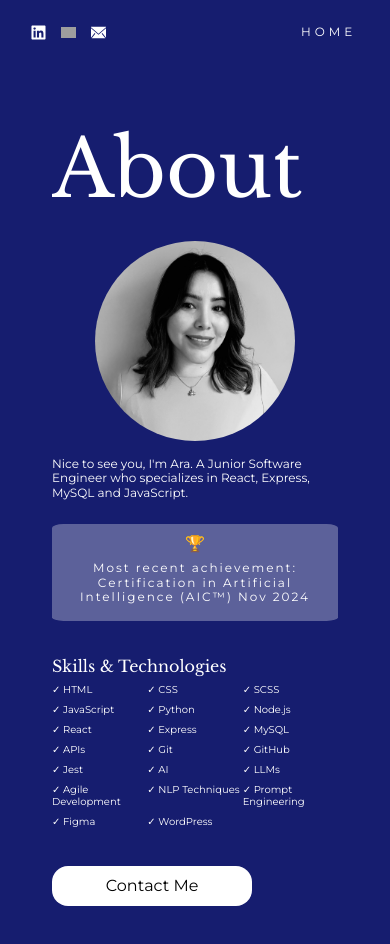
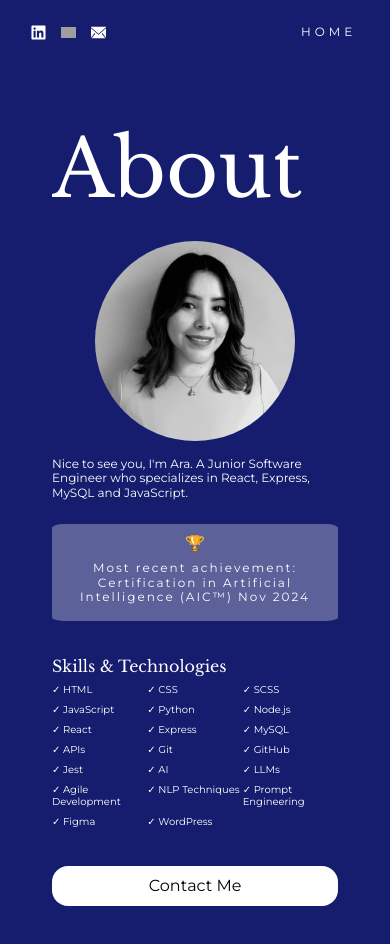
Before and after one commit to Araventura/portfolio-ara-ventura, a React (Vite) app: page /about in a window 390 px wide. Shown: the top 944 px of the page. Built offline with nearby package versions, Linux system fonts and the light colour scheme; grey boxes are pictures that could not be loaded.

Commit message:
add width to button on mobile

```diff
--- a/src/components/About/About.jsx
+++ b/src/components/About/About.jsx
@@ -40,7 +40,7 @@ function About() {
             </div>
           </div>
           <Link to={"/contact"}>
-            <button>Contact Me</button>
+            <button className="about__button">Contact Me</button>
           </Link>
         </div>
       </div>
--- a/src/components/About/About.scss
+++ b/src/components/About/About.scss
@@ -121,4 +121,8 @@
     height: 200px;
     border-radius: 50%;
   }
+
+  &__button {
+    width: 100%;
+  }
 }
```
